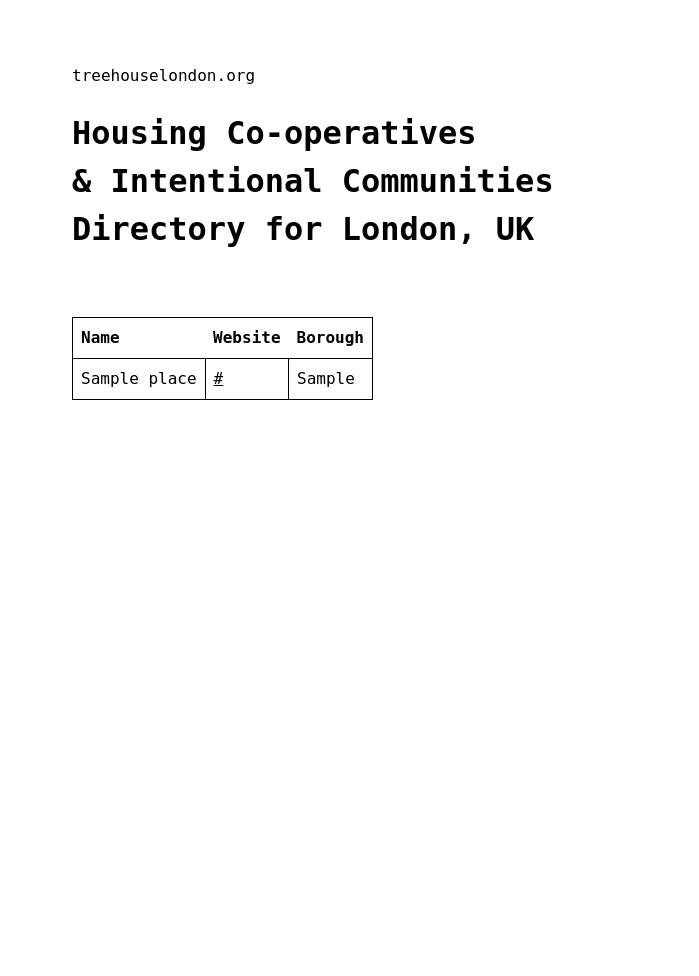
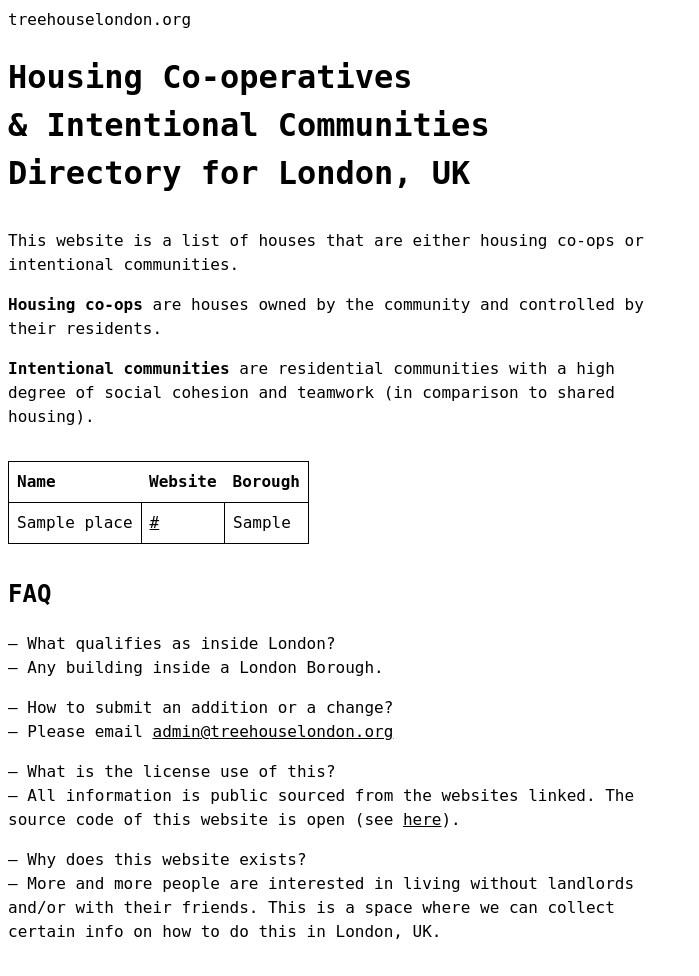
Before and after one commit to sirodoht/treehouselondon, a Django app: page / in a window 1280 px wide. Shown: the whole page, without its empty margins (0-699 px from the left). Before the commit the page ends 400 px from the top, so only its background shows below. Run offline with Django 5.2, Linux system fonts and the light colour scheme; tables that the repository leaves empty hold one stand-in row (values such as "Sample post").

Commit message:
add intro and faq on index

```diff
--- a/main/templates/main/layout.html
+++ b/main/templates/main/layout.html
@@ -13,12 +13,21 @@
         <style>
             body { font-family: monospace; line-height: 1.5; font-size: 16px; }
             a { color: black; }
-            header { margin: 64px; }
-            main { margin: 64px; }
+
+            header { max-width: 1350px; margin: 8px auto; }
+            section { max-width: 1350px; margin: 32px auto; }
+            section p { max-width: 650px; }
+            main { max-width: 1350px; margin: 32px auto; }
+
+            @media (max-width: 900px) { h1 { font-size: 24px; } }
+            @media (max-width: 700px) { h1 { font-size: 22px; } }
+            @media (max-width: 700px) { body { font-size: 14px; } }
+
             table { border-collapse: collapse; border: 1px solid black; }
             th { padding: 8px; text-align: left; }
             td { padding: 8px; border: 1px solid black; }
             tr:nth-child(even) { background: lightgoldenrodyellow; }
+            @media (max-width: 700px) { th, td { padding: 2px; } }
         </style>
     </head>
 
@@ -32,7 +41,9 @@
         {% endif %}
 
         <header>
-            <div>treehouselondon.org</div>
+            <div>
+                <a href="/" style="text-decoration: none;">treehouselondon.org</a>
+            </div>
             <h1>
                 Housing Co-operatives
                 <br>& Intentional Communities
@@ -40,10 +51,45 @@
             </h1>
         </header>
 
+        <section>
+            <p>
+                This website is a list of houses that are either housing co-ops or
+                intentional communities.
+            <p>
+            <p>
+                <strong>Housing co-ops</strong> are houses owned by the community and
+                controlled by their residents.
+            <p>
+            <p>
+                <strong>Intentional communities</strong> are residential communities
+                with a high degree of social cohesion and teamwork (in comparison to
+                shared housing).
+            </p>
+        </section>
+
         {% block content %}
         {% endblock %}
 
-        {% block scripts %}
-        {% endblock %}
+        <section>
+            <h2>FAQ</h2>
+            <p>
+                – What qualifies as inside London?
+                <br>– Any building inside a London Borough.
+            </p>
+            <p>
+                – How to submit an addition or a change?
+                <br>– Please email <a href="mailto:admin@treehouselondon.org">admin@treehouselondon.org</a>
+            </p>
+            <p>
+                – What is the license use of this?
+                <br>– All information is public sourced from the websites linked. The source code of this website is open (see <a href="https://github.com/sirodoht/treehouselondon">here</a>).
+            </p>
+            <p>
+                – Why does this website exists?
+                <br>– More and more people are interested in living without landlords
+                and/or with their friends. This is a space where we can collect certain
+                info on how to do this in London, UK.
+            </p>
+        </section>
     </body>
 </html>
```
